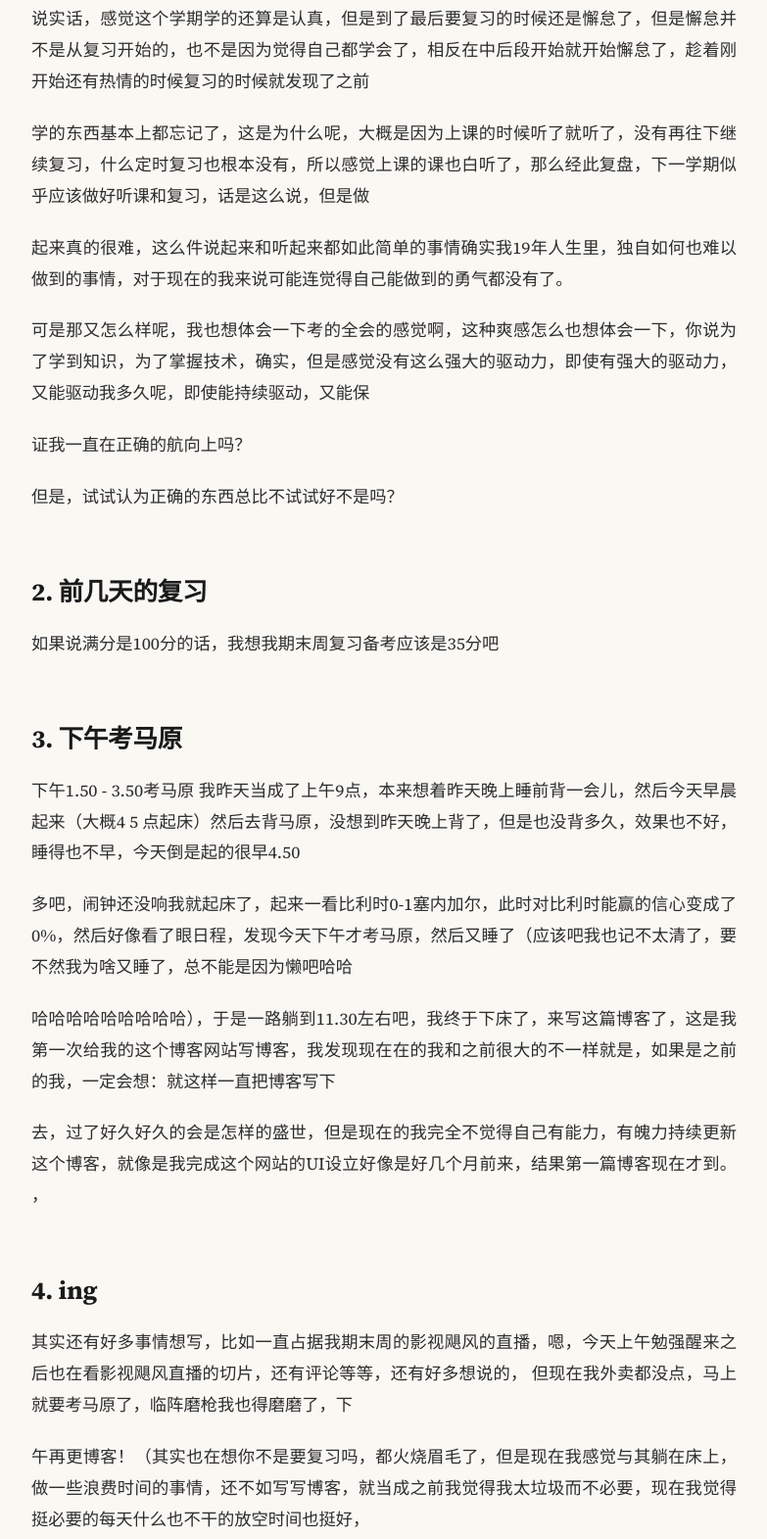
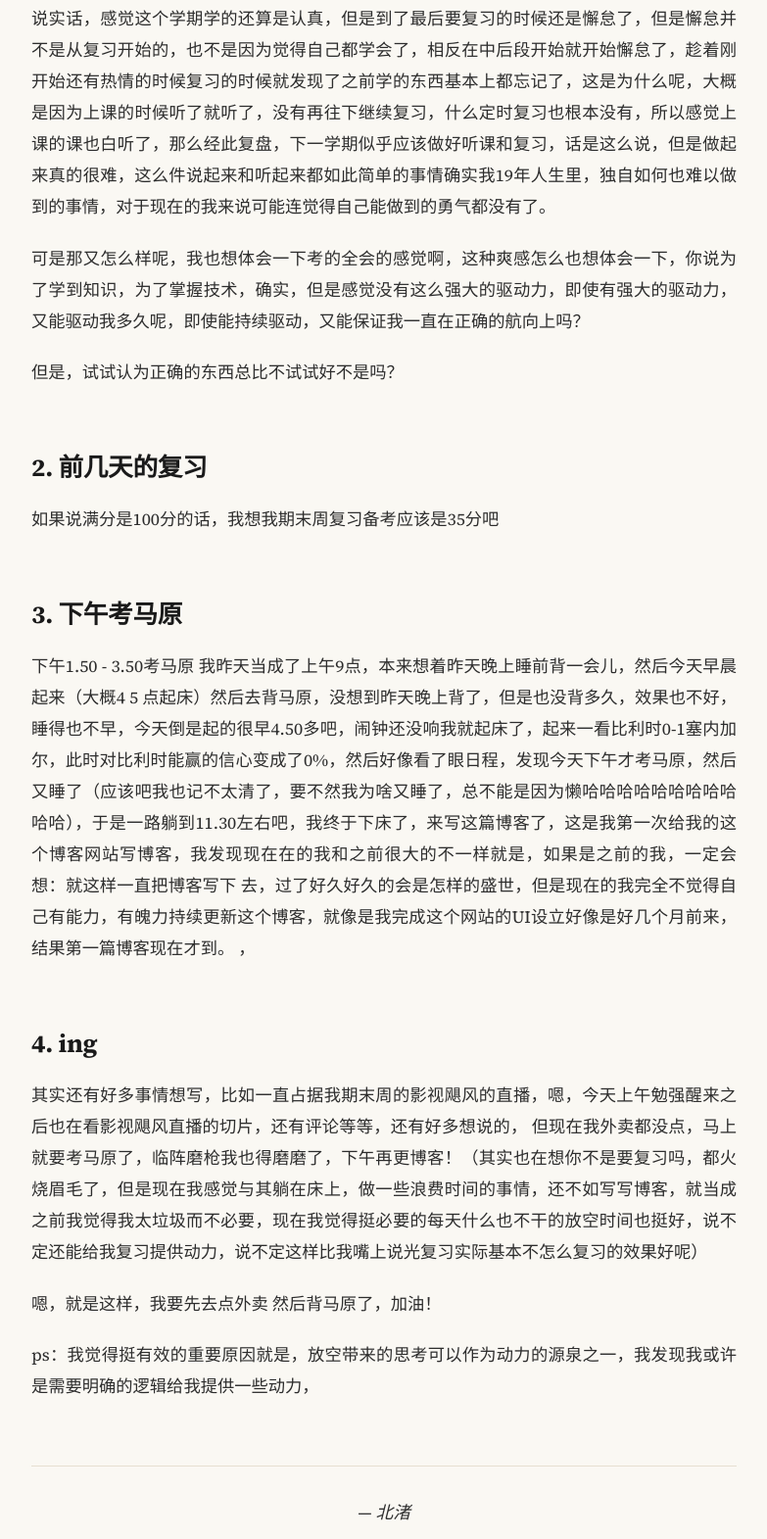
Before and after one commit to caoojon83193939-arch/my-website, an Astro site: page /posts/modian-week-1 in a window 1280 px wide. Shown: the part 500-2071 px from the top of the page at 98% size, without its empty margins (248-1031 px from the left). Built offline with nearby package versions, Linux system fonts and the light colour scheme; Astro itself is replaced by a stand-in of ours.

Commit message:
Update modian-week-1.md

```diff
--- a/src/content/posts/modian-week-1.md
+++ b/src/content/posts/modian-week-1.md
@@ -10,41 +10,24 @@ featured: true
 
 ## 1. 之前的备考
 
-说实话，感觉这个学期学的还算是认真，但是到了最后要复习的时候还是懈怠了，但是懈怠并不是从复习开始的，也不是因为觉得自己都学会了，相反在中后段开始就开始懈怠了，趁着刚开始还有热情的时候复习的时候就发现了之前
+  说实话，感觉这个学期学的还算是认真，但是到了最后要复习的时候还是懈怠了，但是懈怠并不是从复习开始的，也不是因为觉得自己都学会了，相反在中后段开始就开始懈怠了，趁着刚开始还有热情的时候复习的时候就发现了之前学的东西基本上都忘记了，这是为什么呢，大概是因为上课的时候听了就听了，没有再往下继续复习，什么定时复习也根本没有，所以感觉上课的课也白听了，那么经此复盘，下一学期似乎应该做好听课和复习，话是这么说，但是做起来真的很难，这么件说起来和听起来都如此简单的事情确实我19年人生里，独自如何也难以做到的事情，对于现在的我来说可能连觉得自己能做到的勇气都没有了。
 
-学的东西基本上都忘记了，这是为什么呢，大概是因为上课的时候听了就听了，没有再往下继续复习，什么定时复习也根本没有，所以感觉上课的课也白听了，那么经此复盘，下一学期似乎应该做好听课和复习，话是这么说，但是做
+   可是那又怎么样呢，我也想体会一下考的全会的感觉啊，这种爽感怎么也想体会一下，你说为了学到知识，为了掌握技术，确实，但是感觉没有这么强大的驱动力，即使有强大的驱动力，又能驱动我多久呢，即使能持续驱动，又能保证我一直在正确的航向上吗？
 
-起来真的很难，这么件说起来和听起来都如此简单的事情确实我19年人生里，独自如何也难以做到的事情，对于现在的我来说可能连觉得自己能做到的勇气都没有了。
-
-可是那又怎么样呢，我也想体会一下考的全会的感觉啊，这种爽感怎么也想体会一下，你说为了学到知识，为了掌握技术，确实，但是感觉没有这么强大的驱动力，即使有强大的驱动力，又能驱动我多久呢，即使能持续驱动，又能保
-
-证我一直在正确的航向上吗？
-
-
-但是，试试认为正确的东西总比不试试好不是吗？
+   但是，试试认为正确的东西总比不试试好不是吗？
 
 
 ## 2. 前几天的复习
 
-如果说满分是100分的话，我想我期末周复习备考应该是35分吧
+  如果说满分是100分的话，我想我期末周复习备考应该是35分吧
 
 ## 3. 下午考马原
-下午1.50 - 3.50考马原 我昨天当成了上午9点，本来想着昨天晚上睡前背一会儿，然后今天早晨起来（大概4 5 点起床）然后去背马原，没想到昨天晚上背了，但是也没背多久，效果也不好，睡得也不早，今天倒是起的很早4.50
-
-多吧，闹钟还没响我就起床了，起来一看比利时0-1塞内加尔，此时对比利时能赢的信心变成了0%，然后好像看了眼日程，发现今天下午才考马原，然后又睡了（应该吧我也记不太清了，要不然我为啥又睡了，总不能是因为懒吧哈哈
-
-哈哈哈哈哈哈哈哈哈），于是一路躺到11.30左右吧，我终于下床了，来写这篇博客了，这是我第一次给我的这个博客网站写博客，我发现现在在的我和之前很大的不一样就是，如果是之前的我，一定会想：就这样一直把博客写下
-
+  下午1.50 - 3.50考马原 我昨天当成了上午9点，本来想着昨天晚上睡前背一会儿，然后今天早晨起来（大概4 5 点起床）然后去背马原，没想到昨天晚上背了，但是也没背多久，效果也不好，睡得也不早，今天倒是起的很早4.50多吧，闹钟还没响我就起床了，起来一看比利时0-1塞内加尔，此时对比利时能赢的信心变成了0%，然后好像看了眼日程，发现今天下午才考马原，然后又睡了（应该吧我也记不太清了，要不然我为啥又睡了，总不能是因为懒哈哈哈哈哈哈哈哈哈哈哈），于是一路躺到11.30左右吧，我终于下床了，来写这篇博客了，这是我第一次给我的这个博客网站写博客，我发现现在在的我和之前很大的不一样就是，如果是之前的我，一定会想：就这样一直把博客写下
 去，过了好久好久的会是怎样的盛世，但是现在的我完全不觉得自己有能力，有魄力持续更新这个博客，就像是我完成这个网站的UI设立好像是好几个月前来，结果第一篇博客现在才到。
 ，
 ## 4. ing
-其实还有好多事情想写，比如一直占据我期末周的影视飓风的直播，嗯，今天上午勉强醒来之后也在看影视飓风直播的切片，还有评论等等，还有好多想说的， 但现在我外卖都没点，马上就要考马原了，临阵磨枪我也得磨磨了，下
+  其实还有好多事情想写，比如一直占据我期末周的影视飓风的直播，嗯，今天上午勉强醒来之后也在看影视飓风直播的切片，还有评论等等，还有好多想说的， 但现在我外卖都没点，马上就要考马原了，临阵磨枪我也得磨磨了，下午再更博客！（其实也在想你不是要复习吗，都火烧眉毛了，但是现在我感觉与其躺在床上，做一些浪费时间的事情，还不如写写博客，就当成之前我觉得我太垃圾而不必要，现在我觉得挺必要的每天什么也不干的放空时间也挺好，说不定还能给我复习提供动力，说不定这样比我嘴上说光复习实际基本不怎么复习的效果好呢）
 
-午再更博客！（其实也在想你不是要复习吗，都火烧眉毛了，但是现在我感觉与其躺在床上，做一些浪费时间的事情，还不如写写博客，就当成之前我觉得我太垃圾而不必要，现在我觉得挺必要的每天什么也不干的放空时间也挺好，
-
-说不定还能给我复习提供动力，说不定这样比我嘴上说光复习实际基本不怎么复习的效果好呢）
-
-嗯，就是这样，我要先去点外卖 然后背马原了，加油！
-
+  嗯，就是这样，我要先去点外卖 然后背马原了，加油！
 
 ps：我觉得挺有效的重要原因就是，放空带来的思考可以作为动力的源泉之一，我发现我或许是需要明确的逻辑给我提供一些动力，
```
